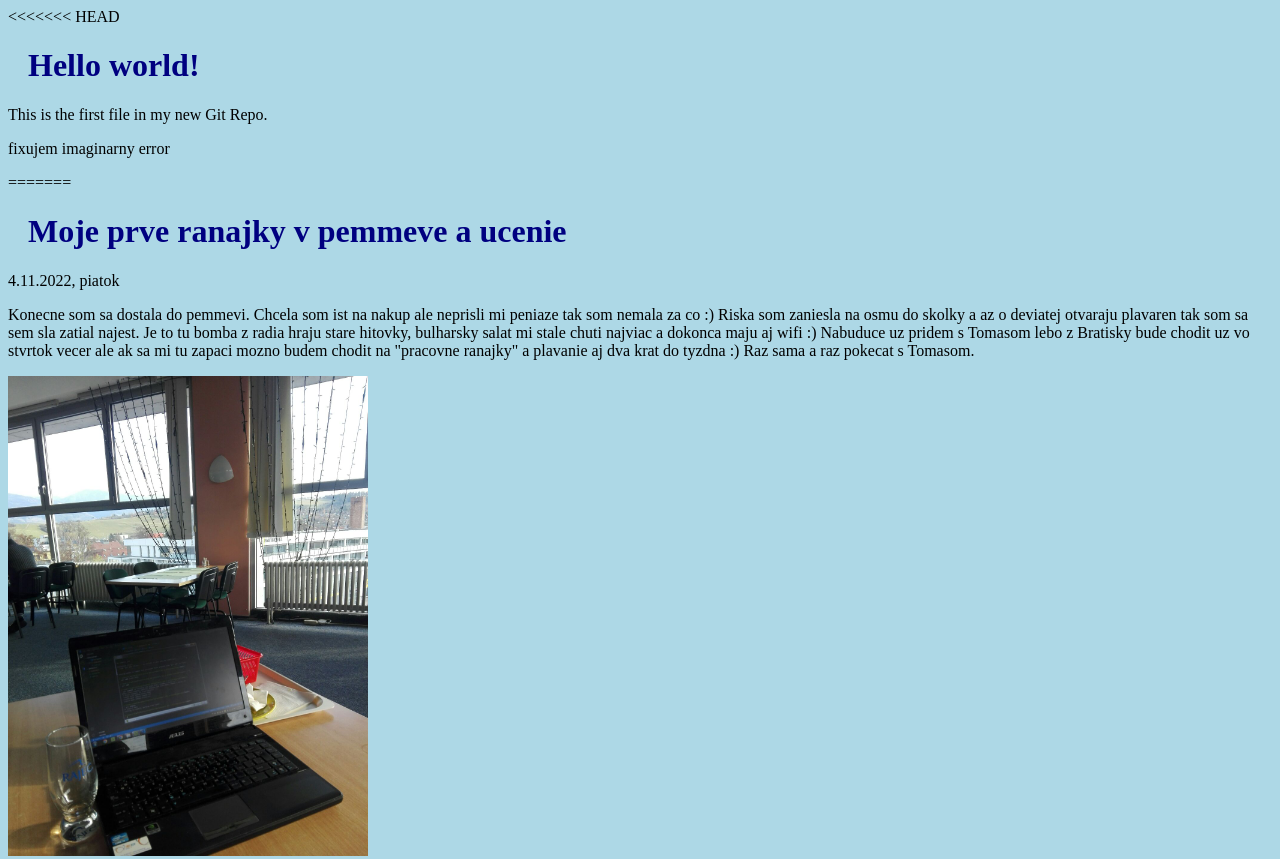
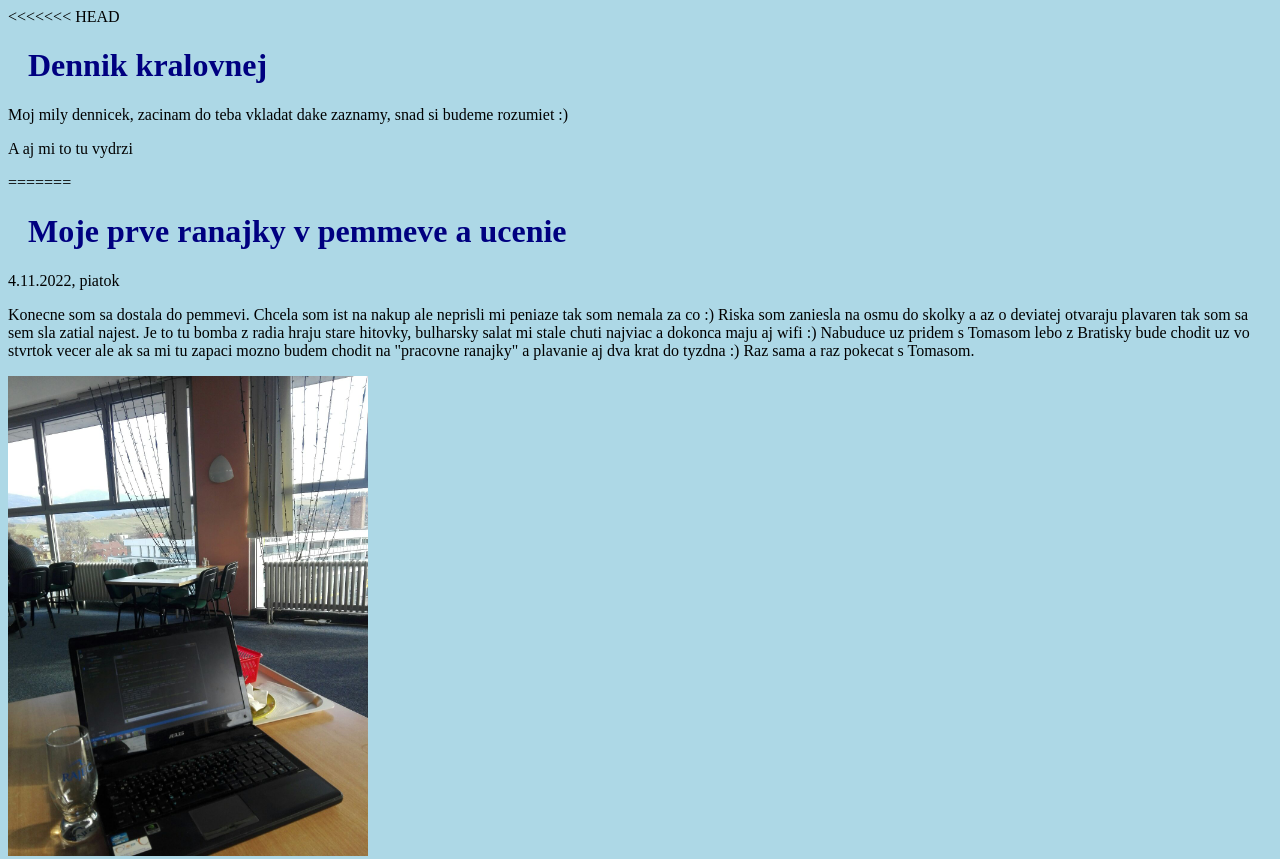
Before and after one commit to mraznicka/zasnovy, a plain HTML site: page index.html in a window 1280 px wide. Shown: the top 859 px of the page. Drawn offline with Linux system fonts and the light colour scheme.

Commit message:
Update index.html
som zmenila uvodny text dennika

```diff
--- a/index.html
+++ b/index.html
@@ -7,9 +7,9 @@
 <body>
 
 <<<<<<< HEAD
-<h1>Hello world!</h1>
-<p>This is the first file in my new Git Repo.</p>
-<p>fixujem imaginarny error</p>
+<h1>Dennik kralovnej</h1>
+<p>Moj mily dennicek, zacinam do teba vkladat dake zaznamy, snad si budeme rozumiet :)</p>
+<p>A aj mi to tu vydrzi</p>
 
 =======
 <h1>Moje prve ranajky v pemmeve a ucenie</h1>
```
